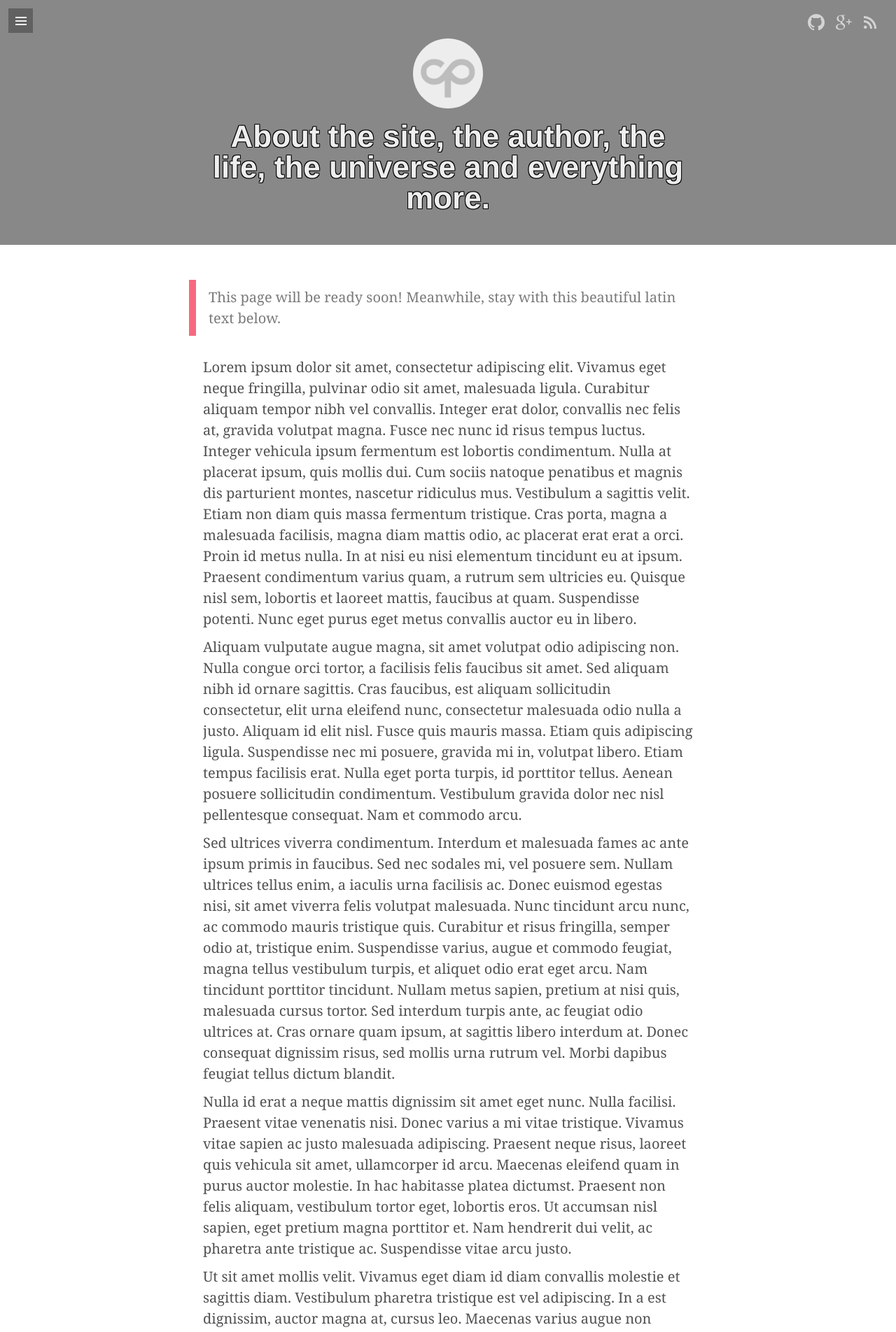
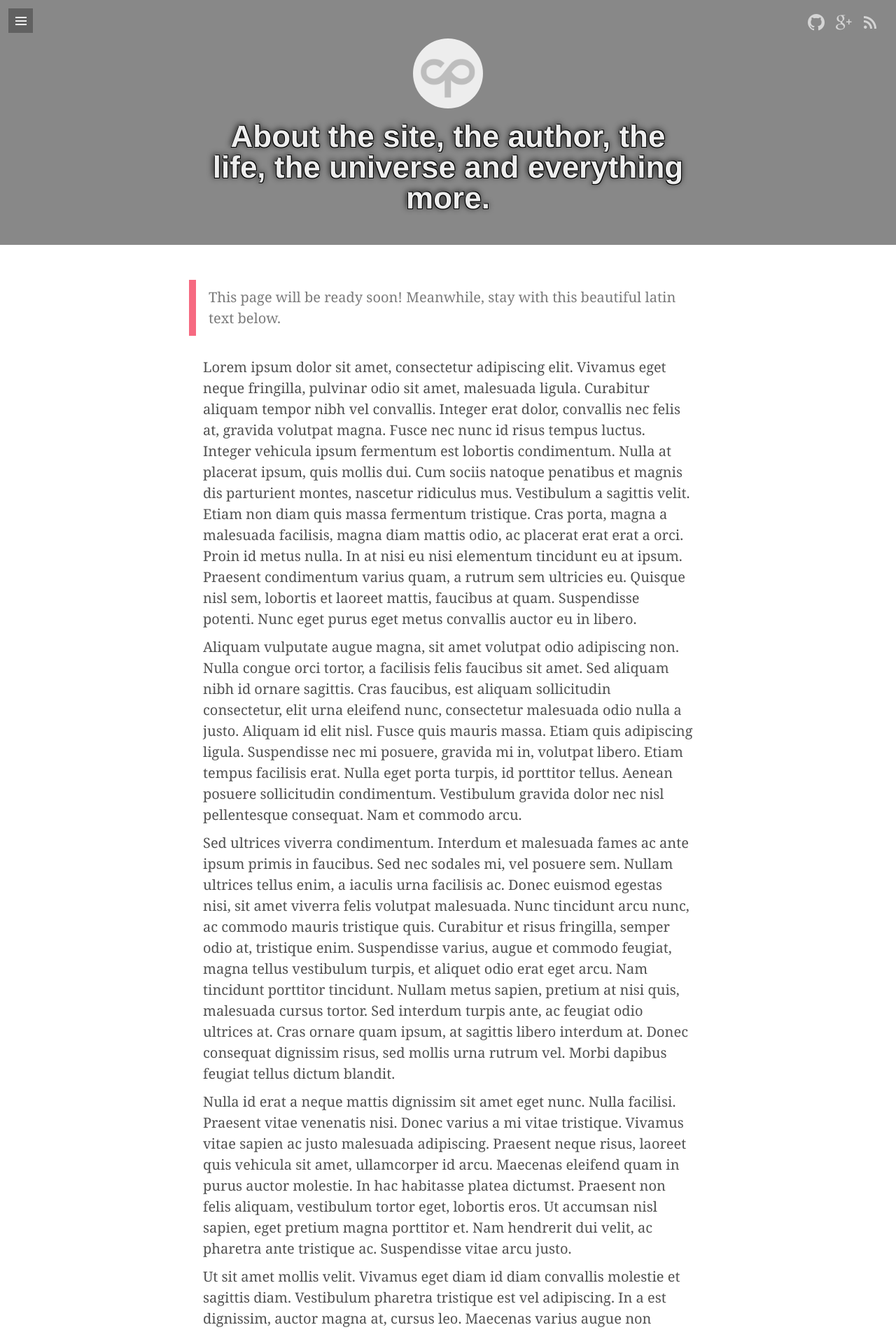
Before and after one commit to chrismc/chrismc92.github.io, a Jekyll site: the page built from about.md, in a window 1280 px wide. Shown: the top 1904 px of the page at 70% size. Built offline with Jekyll 4.4.1, drawn with Linux system fonts in a browser that asks for light colours; some web fonts are replaced.

Commit message:
Added some blur to that outline class for pizazz

```diff
--- a/assets/css/default.css
+++ b/assets/css/default.css
@@ -110,7 +110,7 @@ img {
 
 .outlined-title {
     text-shadow:
-    -1px -1px 0 #000,
+    -1px -1px 10px #000,
     1px -1px 0 #000,
     -1px 1px 0 #000,
     1px 1px 0 #000;
```
